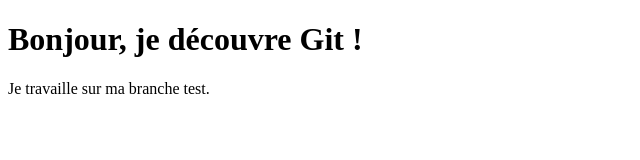
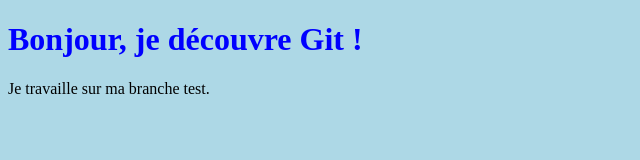
Before and after one commit to ltlutterking225-sketch/MonPremierProjet, a plain HTML site: page index.html in a window 1280 px wide. Shown: the whole page, without its empty margins (0-640 px from the left). Drawn offline with Linux system fonts and the light colour scheme.

Commit message:
Ajout du style css

```diff
--- a/index.html
+++ b/index.html
@@ -3,6 +3,7 @@
 <head>
     <title>Mon premier projet</title>
 </head>
+     <link rel="stylesheet"href="style.css">
 <body>
     <h1>Bonjour, je découvre Git !</h1>
     <p>Je travaille sur ma branche test.</p>
--- /dev/null
+++ b/style.css
@@ -0,0 +1,6 @@
+body {background-color : lightblue;
+}
+
+h1 {
+    color: blue;
+}
```
